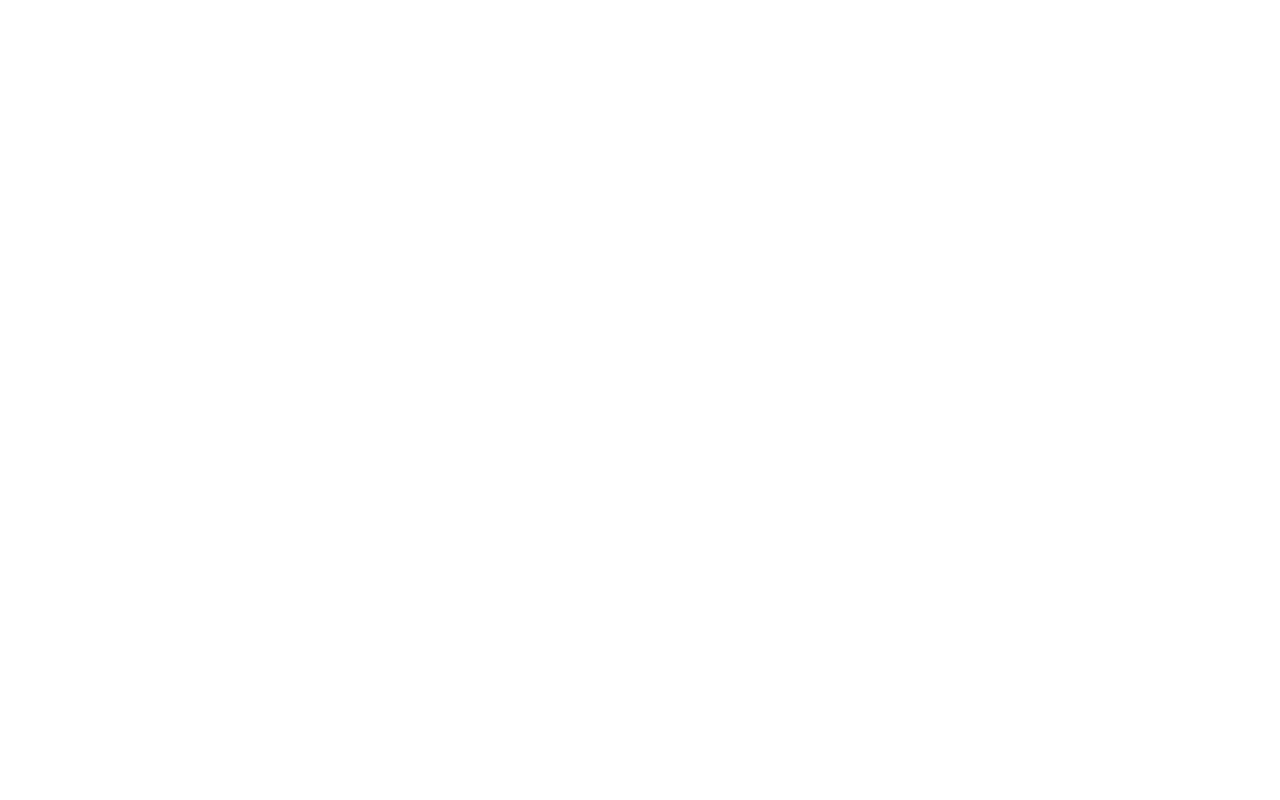
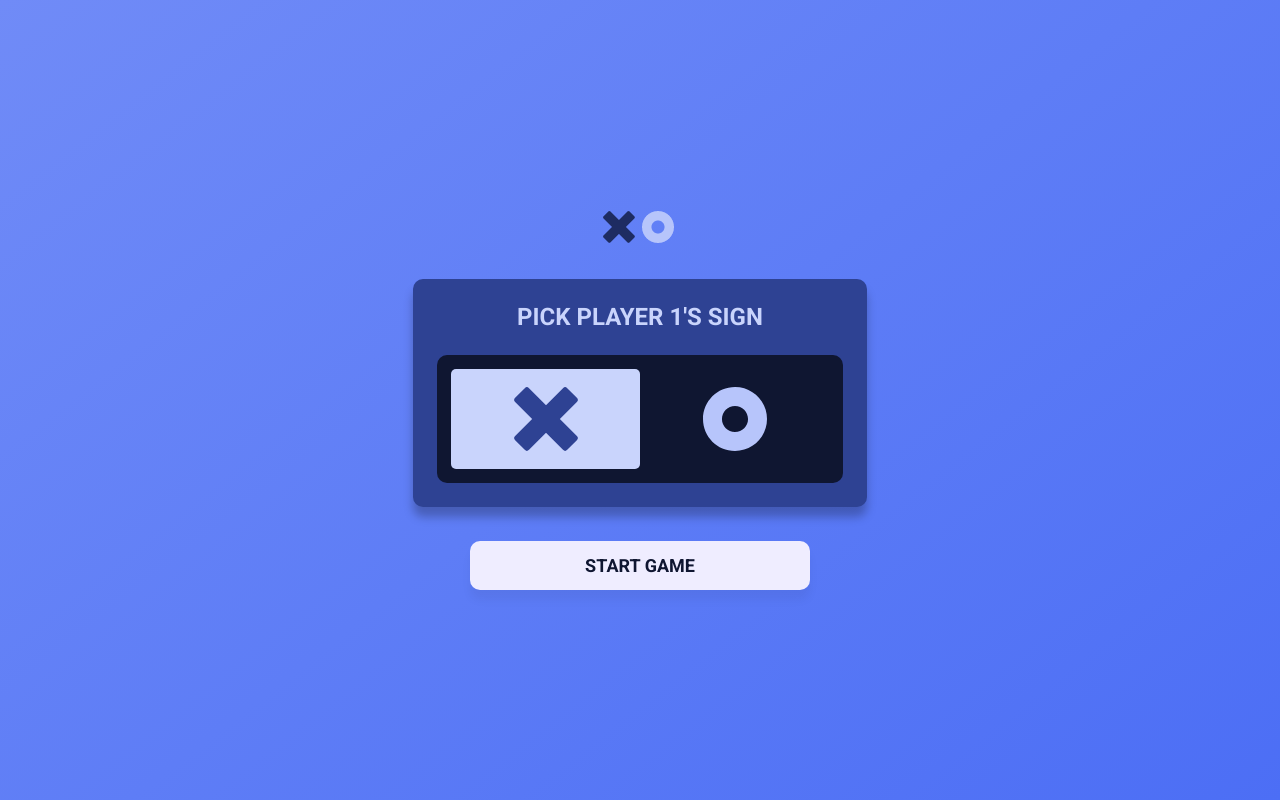
Before and after one commit to tda01/Tic-Tac-Toe, a plain HTML site: page index.html in a window 1280 px wide. Drawn offline with Linux system fonts and the light colour scheme.

Commit message:
Created start section

```diff
--- a/index.html
+++ b/index.html
@@ -5,9 +5,33 @@
     <meta name="viewport"
           content="width=device-width, user-scalable=no, initial-scale=1.0, maximum-scale=1.0, minimum-scale=1.0">
     <meta http-equiv="X-UA-Compatible" content="ie=edge">
+
+    <link rel="preconnect" href="https://fonts.googleapis.com">
+    <link rel="preconnect" href="https://fonts.gstatic.com" crossorigin>
+    <link href="https://fonts.googleapis.com/css2?family=Roboto:wght@400;500;700&family=Rubik:wght@400;500;600;700&display=swap" rel="stylesheet">
+
+    <link rel="stylesheet" href="style.css">
     <title>Tic Tac Toe</title>
 </head>
 <body>
 
+    <section class="section--start">
+        <img src="img/logo.png" alt="Tic Tac Toe logo" class="logo">
+        <div class="player-pick">
+            <h3 class="player-pick--heading">Pick player 1's sign</h3>
+            <div class="player-pick--picker">
+                <label for="sign-x" class="hide-element">Select x</label>
+                <input type="radio" name="select-sign" id="sign-x" checked>
+                <label for="sign-y" class="hide-element">Select y</label>
+                <input type="radio" name="select-sign" id="sign-y">
+            </div>
+        </div>
+        <button class="player-pick--btn">Start game</button>
+    </section>
+
+    <main class="disabled">
+
+    </main>
+
 </body>
 </html>
--- a/style.css
+++ b/style.css
@@ -0,0 +1,135 @@
+/********************/
+/*  GENERAL */
+/********************/
+
+* {
+    padding: 0;
+    margin: 0;
+    box-sizing: border-box;
+}
+
+html {
+    font-size: 62.5%;
+
+}
+
+body {
+    font-family: "Roboto", sans-serif;
+    text-transform: uppercase;
+    /*background-color: #708bf7;*/
+    background: rgb(112,139,247);
+    background: -moz-linear-gradient(142deg, rgba(112,139,247,1) 0%, rgba(94,125,246,1) 50%, rgba(76,110,245,1) 100%);
+    background: -webkit-linear-gradient(142deg, rgba(112,139,247,1) 0%, rgba(94,125,246,1) 50%, rgba(76,110,245,1) 100%);
+    background: linear-gradient(142deg, rgba(112,139,247,1) 0%, rgba(94,125,246,1) 50%, rgba(76,110,245,1) 100%);
+    height: 100vh;
+}
+
+.disabled {
+    display: none !important;
+}
+
+.hide-element {
+    border: 0;
+    clip: rect(1px 1px 1px 1px); /* IE6, IE7 */
+    clip: rect(1px, 1px, 1px, 1px);
+    height: 1px;
+    margin: -1px;
+    overflow: hidden;
+    padding: 0;
+    position: absolute;
+    width: 1px;
+}
+
+/********************/
+/*  START SECTION */
+/********************/
+
+.section--start {
+    height: 100vh;
+    padding: 4.8rem;
+    display: flex;
+    flex-direction: column;
+    max-width: 55rem;
+    margin: auto;
+    text-align: center;
+    justify-content: center;
+    align-items: center;
+    gap: 3.4rem;
+}
+
+.player-pick {
+    background-color: #2e4293;
+    padding: 2.4rem;
+    width: 100%;
+    border-radius: 10px;
+    align-self: start;
+    box-shadow: 0 10px 10px rgba(0, 0, 0, 0.25);
+}
+
+.player-pick--heading {
+    font-size: 2.4rem;
+    font-weight: 700;
+    margin-bottom: 2.4rem;
+    color: #c9d4fc;
+}
+
+.player-pick--picker {
+    background-color: #0f1631;
+    position: relative;
+    display: flex;
+    padding: 1.4rem;
+    border-radius: 10px;
+}
+
+.player-pick--picker input[type="radio"] {
+    appearance: none;
+    outline: none;
+    padding: 5rem;
+    width: 50%;
+    height: 100%;
+    background-image: url("img/icon-o-gray.svg");
+    background-repeat: no-repeat;
+    background-position: center;
+    transition: all 0.3s;
+}
+
+.player-pick--picker input[type="radio"]:checked {
+    /*box-shadow: inset 0 0 0 3px #fff;*/
+    background-color: #c9d4fc;
+    border-radius: 5px;
+    background-image: url("img/icon-o-transparent.svg");
+}
+
+.player-pick--picker input[type="radio"]:nth-child(2) {
+    background-image: url("img/icon-x-gray.svg");
+}
+
+.player-pick--picker input[type="radio"]:nth-child(2):checked {
+    background-image: url("img/icon-x-transparent.svg");
+}
+
+.player-pick--btn {
+    font-family: inherit;
+    text-transform: uppercase;
+    padding: 1.4rem;
+    width: 75%;
+    font-size: 1.8rem;
+    font-weight: 600;
+    border-radius: 10px;
+    border: none;
+    background-color: #efedff;
+    color: #0f1631;
+    transition: all 0.4s;
+    box-shadow: 0 10px 10px rgba(0, 0, 0, 0.05);
+}
+
+.player-pick--btn:hover {
+    background-color: rgba(15, 22, 49, 0.5);
+    color: #dbe2fd;
+}
+
+.player-pick--btn:active {
+    box-shadow: 7px 6px 28px 1px rgba(0, 0, 0, 0.24);
+    transform: translateY(4px);
+    background-color: rgba(15, 22, 49, 100);
+}
```
Also changed, not shown: img/icon-o-gray.svg (added), img/icon-o-outline.svg (added), img/icon-o-transparent.svg (added), img/icon-o.svg (added), img/icon-x-gray.svg (added), img/icon-x-outline.svg (added), img/icon-x-transparent.svg (added), img/icon-x.svg (added), img/logo.png (added).
